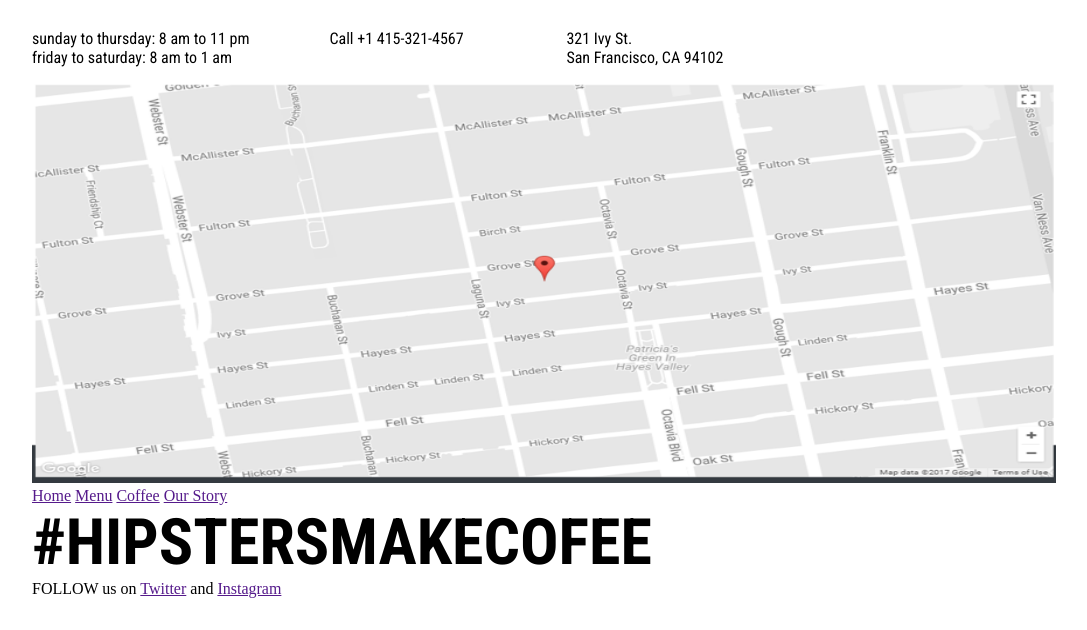
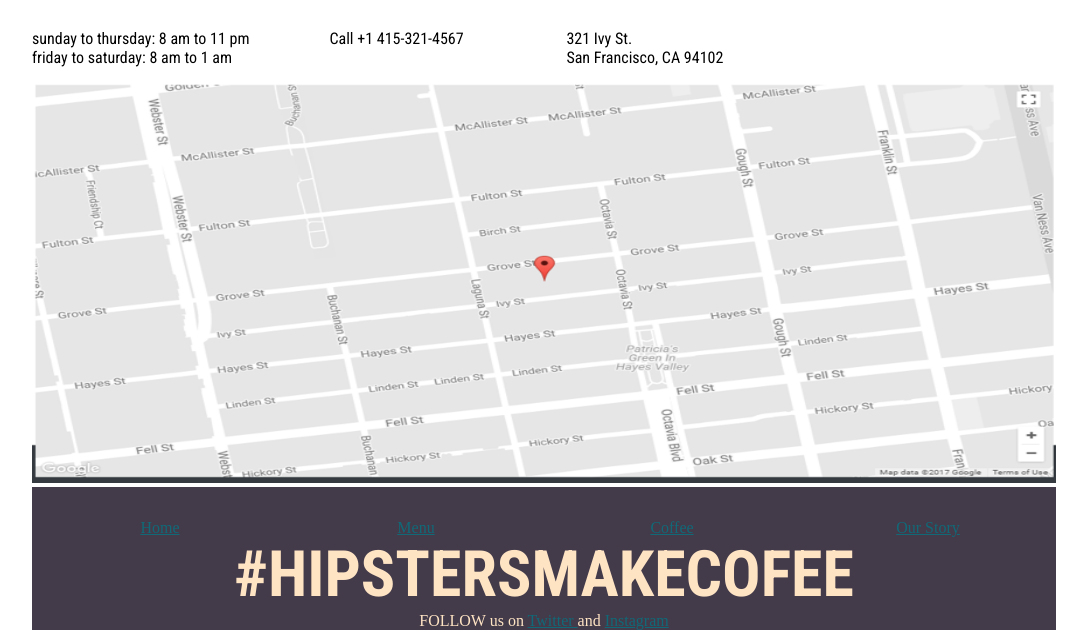
Before and after one commit to Lenny606/generic-hipster-coffe, a website: page src/index.html in a window 1280 px wide. Shown: the part 1283-1913 px from the top of the page, without its empty margins (96-1183 px from the left). Before the commit the page ends 1881 px from the top, so only its background shows below. Drawn offline with nearby package versions, Linux system fonts and the light colour scheme; files that its build step writes are made by us from their sources.

Commit message:
main styles done

```diff
--- a/src/scss/style.scss
+++ b/src/scss/style.scss
@@ -116,5 +116,43 @@ img {
 }
 
 .map {
+
     height: 400px;
 }
+
+
+.footer{
+    display: flex;
+    width: 100%;
+    padding-top: 2em;
+
+    flex-direction: column;
+    justify-items: center;
+
+    background: rgb(67, 59, 74);
+
+    &__head{
+        display: flex;
+        flex-direction: row;
+        justify-content: space-around;
+        width: 100%;
+        align-content: center;
+
+        color: rgb(34, 134, 248);
+    }
+    &__head_current{
+        color: bisque;
+    }
+   .footer-content{
+       width: 100%;
+       display: flex;
+       flex-direction: column;
+       justify-items: center;
+       color: bisque;
+       align-items: center;
+   }
+    a{
+       color:rgb(17, 105, 120);
+   }
+
+}
```
Also changed, not shown: src/index.html (+1 -1 lines).
